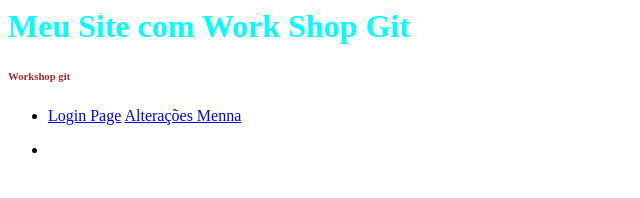
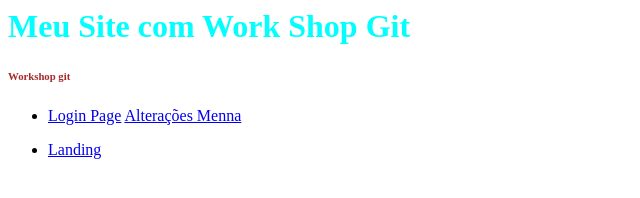
Before and after one commit to paulordie/meu-site, a plain HTML site: page index.html in a window 1280 px wide. Shown: the full height of the page, 0-640 px from the left. Drawn offline with Linux system fonts and the light colour scheme.

Commit message:
pcorrea added name landing
Signed-off-by: Paulo Correa <paulo.correa@indt.org.br>

```diff
--- a/index.html
+++ b/index.html
@@ -10,7 +10,7 @@
     </ul>
     <ul>
       <li>
-        <a href="./landing.html"></a>
+        <a href="./landing.html">Landing</a>
       </li>
     </ul>
   </body>
```
